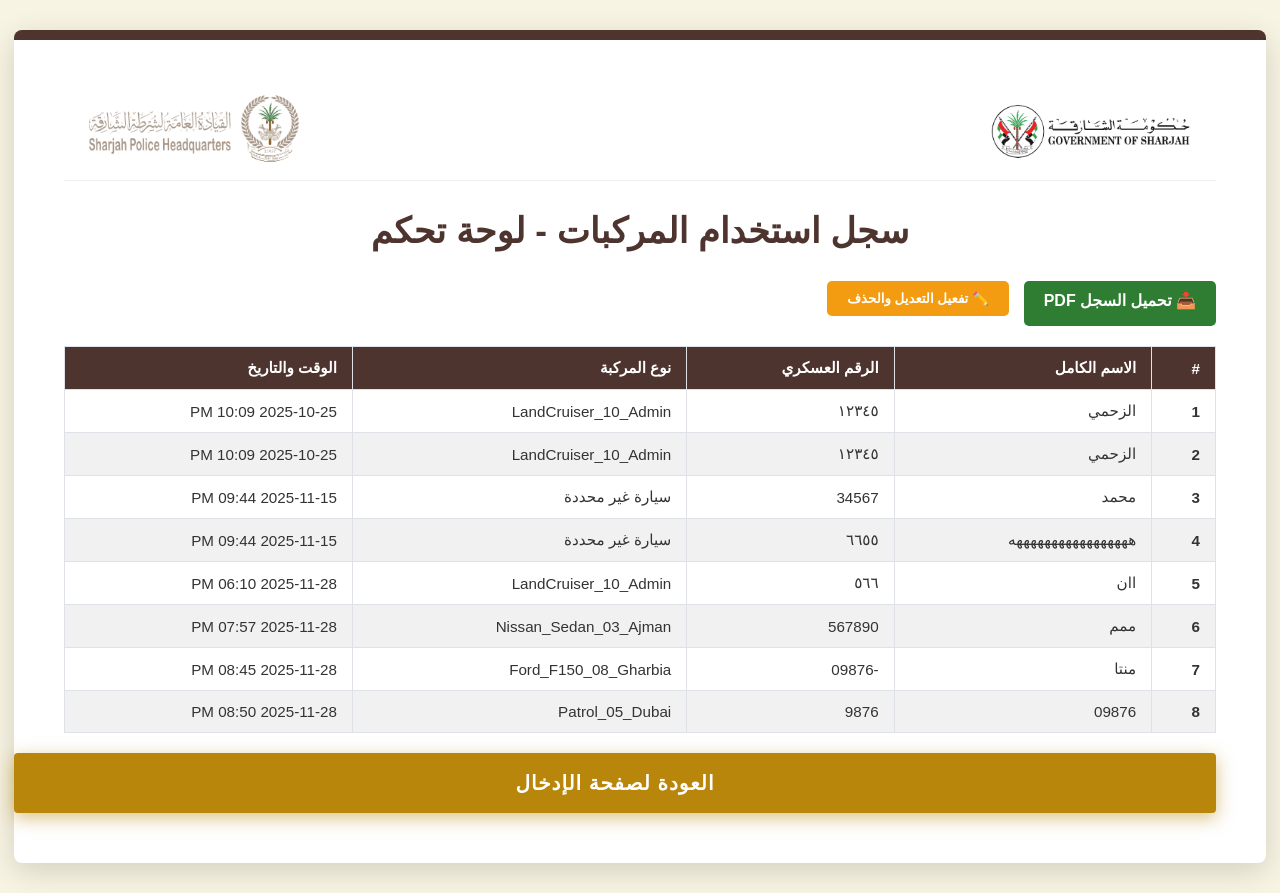
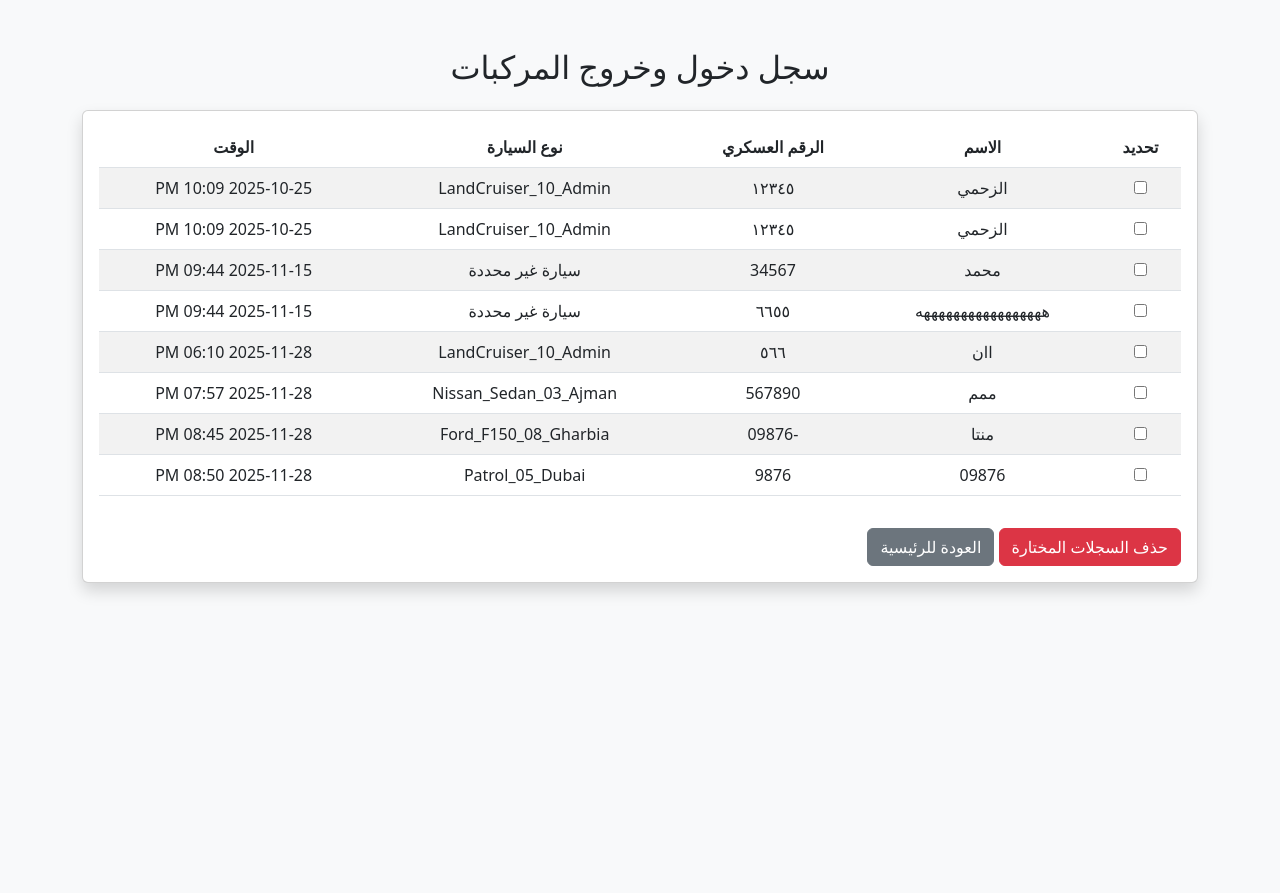
Before and after one commit to Mohammed-Alzahmi/Vehicle-Tracker-Project, a Flask app: template templates/admin.html in a window 1280 px wide. After the commit the page ends 594 px from the top, so only its background shows below. Run offline with Flask 3, Linux system fonts and the light colour scheme; the template is opened without the code that fills it: values that come from a table or form of the project are taken from there, others are empty.

Commit message:
removed pdf button to fix internal server error

```diff
--- a/templates/admin.html
+++ b/templates/admin.html
@@ -2,66 +2,30 @@
 <html lang="ar" dir="rtl">
 <head>
     <meta charset="UTF-8">
-    <meta name="viewport" content="width=device-width, initial-scale=1.0">
-    <title>لوحة التحكم - مراقبة السيارات</title>
-    <link rel="stylesheet" href="{{ url_for('static', filename='style.css') }}">
-    <style>
-        .admin-actions { margin-bottom: 20px; display: flex; gap: 15px; flex-wrap: wrap; }
-        .btn-pdf { background-color: #2e7d32; color: white; border: none; padding: 10px 20px; text-decoration: none; border-radius: 5px; font-weight: bold; }
-        .btn-toggle-edit { background-color: #f39c12; color: white; border: none; padding: 10px 20px; border-radius: 5px; cursor: pointer; font-weight: bold; }
-        .btn-delete { background-color: #d32f2f; color: white; border: none; padding: 12px 25px; cursor: pointer; border-radius: 5px; margin-top: 15px; font-weight: bold; width: 100%; }
+    <title>لوحة التحكم</title>
+    <link href="https://cdn.jsdelivr.net/npm/bootstrap@5.3.0/dist/css/bootstrap.min.css" rel="stylesheet">
+</head>
+<body class="bg-light">
+    <div class="container mt-5">
+        <h2 class="text-center mb-4">سجل دخول وخروج المركبات</h2>
 
-        /* إخفاء عمود التحديد وزر الحذف في البداية */
-        .select-col { display: none; text-align: center; width: 50px; }
-        #deleteBtnContainer { display: none; }
-
-        .edit-mode .select-col { display: table-cell; }
-        .alert { padding: 10px; margin-bottom: 15px; border-radius: 5px; background-color: #e8f5e9; color: #2e7d32; text-align: center; }
-    </style>
-</head>
-<body>
-
-    <div class="admin-container">
-        <div class="logo-header">
-            <img src="{{ url_for('static', filename='logo_gov_sharjah.png') }}" alt="شعار حكومة الشارقة" class="logo left-logo">
-            <img src="{{ url_for('static', filename='logo_sharjah_police.png') }}" alt="شعار شرطة الشارقة" class="logo right-logo">
-        </div>
-
-        <h2 style="text-align: center; margin-bottom: 30px;">سجل استخدام المركبات - لوحة تحكم</h2>
-
-        <div class="admin-actions">
-            <a href="{{ url_for('download_pdf', code=request.args.get('code')) }}" class="btn-pdf">📥 تحميل السجل PDF</a>
-            <button type="button" class="btn-toggle-edit" onclick="toggleEditMode()">✏️ تفعيل التعديل والحذف</button>
-        </div>
-
-        {% with messages = get_flashed_messages() %}
-          {% if messages %}
-            {% for message in messages %}
-              <div class="alert">{{ message }}</div>
-            {% endfor %}
-          {% endif %}
-        {% endwith %}
-
-        <form id="adminForm" action="{{ url_for('delete_logs', code=request.args.get('code')) }}" method="POST">
-            <div class="data-table-wrapper">
-                <table class="data-table" id="adminTable">
+        <div class="card shadow">
+            <div class="card-body">
+                <form action="{{ url_for('delete_logs', code=request.args.get('code')) }}" method="POST">
+                    <table class="table table-striped text-center">
                         <thead>
                             <tr>
-                            <th class="select-col">تحديد</th>
-                            <th>#</th>
-                            <th>الاسم الكامل</th>
+                                <th>تحديد</th>
+                                <th>الاسم</th>
                                 <th>الرقم العسكري</th>
-                            <th>نوع المركبة</th>
-                            <th>الوقت والتاريخ</th>
+                                <th>نوع السيارة</th>
+                                <th>الوقت</th>
                             </tr>
                         </thead>
                         <tbody>
                             {% for log in logs %}
                             <tr>
-                            <td class="select-col">
-                                <input type="checkbox" name="log_ids" value="{{ log.id }}">
-                            </td>
-                            <th>{{ log.id }}</th>
+                                <td><input type="checkbox" name="log_ids" value="{{ log.id }}"></td>
                                 <td>{{ log.username }}</td>
                                 <td>{{ log.military_id }}</td>
                                 <td>{{ log.car_type }}</td>
@@ -70,34 +34,11 @@
                             {% endfor %}
                         </tbody>
                     </table>
+                    <button type="submit" class="btn btn-danger mt-3">حذف السجلات المختارة</button>
+                    <a href="{{ url_for('index') }}" class="btn btn-secondary mt-3">العودة للرئيسية</a>
+                </form>
             </div>
-
-            <div id="deleteBtnContainer">
-                <button type="submit" class="btn-delete" onclick="return confirm('هل أنت متأكد من حذف السجلات؟')">❌ حذف السجلات المحددة</button>
         </div>
-        </form>
-
-        <a href="{{ url_for('index') }}" class="back-button" style="display: block; text-align: center; margin-top: 20px; text-decoration: none;">العودة لصفحة الإدخال</a>
     </div>
-
-    <script>
-    function toggleEditMode() {
-        var table = document.getElementById("adminTable");
-        var deleteBtnDiv = document.getElementById("deleteBtnContainer");
-        var btnToggle = document.querySelector(".btn-toggle-edit");
-
-        table.classList.toggle("edit-mode");
-
-        if (table.classList.contains("edit-mode")) {
-            deleteBtnDiv.style.display = "block";
-            btnToggle.innerText = "🔒 إلغاء التعديل";
-            btnToggle.style.backgroundColor = "#666";
-        } else {
-            deleteBtnDiv.style.display = "none";
-            btnToggle.innerText = "✏️ تفعيل التعديل والحذف";
-            btnToggle.style.backgroundColor = "#f39c12";
-        }
-    }
-    </script>
 </body>
 </html>
```
Lines whose indentation alone changed are shown as unchanged.
